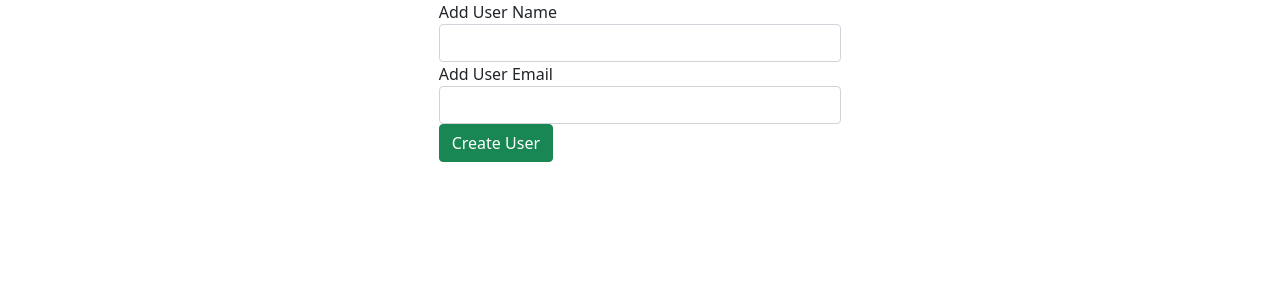
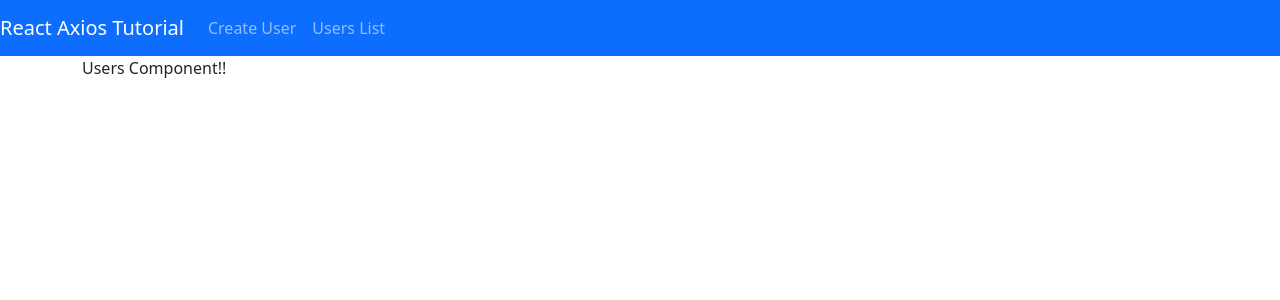
Before and after one commit to avivmeir/FinalProjectClientServer, a React (Create React App) app in the folder client/: page /users in a window 1280 px wide. Shown: the top 300 px of the page. Built offline with nearby package versions, Linux system fonts and the light colour scheme.

Commit message:
with routes

```diff
--- a/client/package.json
+++ b/client/package.json
@@ -10,6 +10,7 @@
     "react": "^18.1.0",
     "react-bootstrap": "^2.3.1",
     "react-dom": "^18.1.0",
+    "react-router-dom": "^6.3.0",
     "react-scripts": "5.0.1",
     "web-vitals": "^2.1.4"
   },
@@ -37,5 +38,5 @@
       "last 1 safari version"
     ]
   },
-  "proxy":"http://localhost:8080"
+  "proxy": "http://localhost:8080"
 }
--- a/client/src/App.js
+++ b/client/src/App.js
@@ -1,16 +1,49 @@
-import React, { Component } from 'react';
 import 'bootstrap/dist/css/bootstrap.min.css';
-import CreateUser from './components/CreateUser';
+import React from 'react'
+//import '../node_modules/bootstrap/dist/css/bootstrap.min.css'
+import { BrowserRouter as Router, Routes, Route, Link } from 'react-router-dom'
+import CreateUser from './components/CreateUser'
+import Users from './components/Users'
 
-class App extends Component {
-
-  render() {
-      return (
-          <div className="App">
-            <CreateUser/>
+function App() {
+  return (
+    <Router>
+      <div className="App">
+        <header>
+          <nav className="navbar navbar-expand-lg navbar-dark bg-primary">
+            <a className="navbar-brand">React Axios Tutorial</a>
+            <div
+              className="collapse navbar-collapse"
+              id="navbarSupportedContent"
+            >
+              <ul className="navbar-nav ml-auto">
+                <li className="nav-item active">
+                  <Link className="nav-link" to={'/create-user'}>
+                    Create User
+                  </Link>
+                </li>
+                <li className="nav-item">
+                  <Link className="nav-link" to={'/users'}>
+                    Users List
+                  </Link>
+                </li>
+              </ul>
+            </div>
+          </nav>
+        </header>
+        <div className="container">
+          <div className="row">
+            <div className="col-md-12">
+              <Routes>
+                <Route exact path="/" element={<CreateUser />} />
+                <Route path="/create-user" element={<CreateUser />} />
+                <Route path="/users" element={<Users />} />
+              </Routes>
+            </div>
           </div>
-      )
-  }
+        </div>
+      </div>
+    </Router>
+  )
 }
-
-export default App;
+export default App
--- /dev/null
+++ b/client/src/components/Users.js
@@ -0,0 +1,13 @@
+import React, { Component } from 'react';
+
+class Users extends Component {
+    render() {
+        return (
+            <div>
+                <p>Users Component!!</p>
+            </div>
+        );
+    }
+}
+
+export default Users;
```
Also changed, not shown: 10 other files (tests, documents, lock files or other folders).
